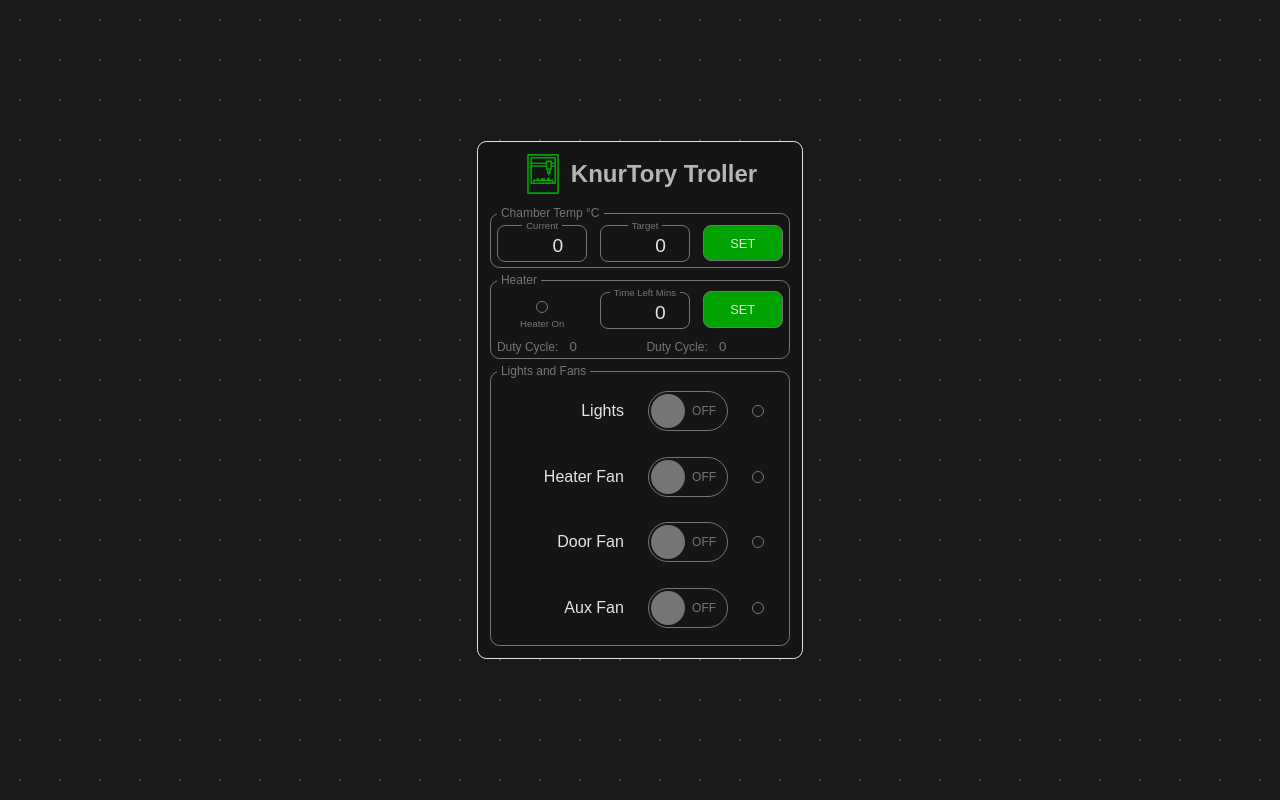
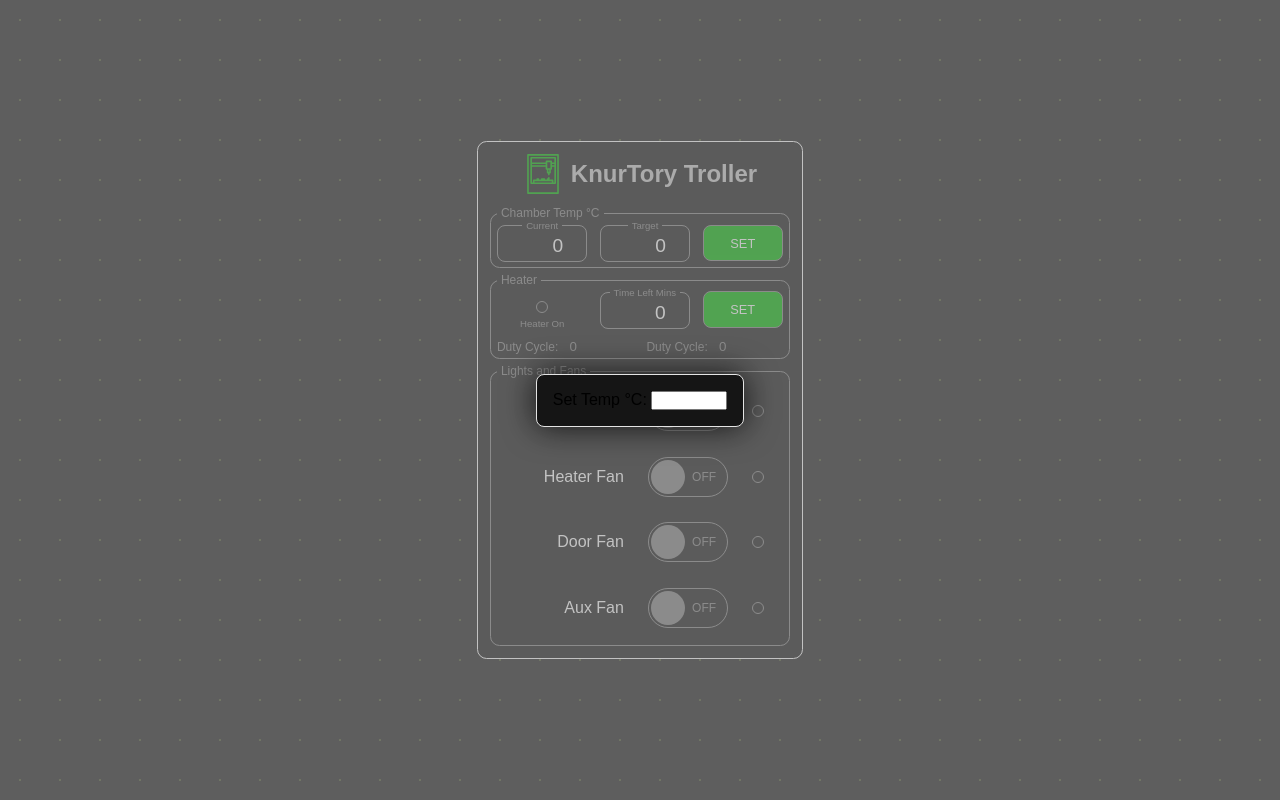
Before and after one commit to chrumck/bambu-chamber-heater, a SvelteKit app: page / in a window 1280 px wide. Built offline with nearby package versions, Linux system fonts and the light colour scheme; no server answers.

Commit message:
first stab at a popup component

```diff
--- a/src/routes/+page.svelte
+++ b/src/routes/+page.svelte
@@ -6,6 +6,7 @@
   import Gauge from "./Gauge.svelte";
   import Led from "./Led.svelte";
   import Switch from "./Switch.svelte";
+  import Popup from "./Popup.svelte";
 
   const appState: AppState = $state(defaultAppState);
   const webSocketUrl = `ws://${page.url.host.replace(/\/+$/, "")}/ws`;
@@ -47,6 +48,7 @@
     <Switch id="doorFanSet" label="Door Fan" />
     <Switch id="auxFanSet" label="Aux Fan" />
   </fieldset>
+  <Popup label="Set Temp °C" min={0} max={100} step={0.1} />
 </div>
 
 <style>
--- /dev/null
+++ b/src/routes/Popup.svelte
@@ -0,0 +1,60 @@
+<script lang="ts">
+  const { label, min, max, step = 1 } = $props();
+</script>
+
+<div class="popup isVisible">
+  <div class="popupContainer">
+    <div class="inputContainer">
+      <label for="input">{label}:</label>
+      <input id="input" type="number" {min} {max} {step} />
+    </div>
+  </div>
+</div>
+
+<style>
+  :root {
+    --popup-timing: 0.3s;
+  }
+
+  .popup {
+    position: fixed;
+    left: 0;
+    top: 0;
+    height: 100%;
+    width: 100%;
+    background-color: rgba(161, 161, 161, 0.5);
+    opacity: 0;
+    visibility: hidden;
+    transition:
+      opacity var(--popup-timing) 0s,
+      visibility 0s var(--popup-timing);
+    display: flex;
+    justify-content: center;
+    align-items: center;
+  }
+
+  .popup.isVisible {
+    opacity: 1;
+    visibility: visible;
+    transition:
+      opacity var(--popup-timing) 0s,
+      visibility 0s 0s;
+  }
+
+  .popupContainer {
+    position: relative;
+    background: var(--clr-bkg);
+    border: 1px solid var(--clr-white);
+    border-radius: 0.5rem;
+    box-shadow: 0 0 2rem rgba(0, 0, 0, 0.8);
+
+    padding: 1rem;
+
+    transform: translateY(-40px);
+    transition: transform var(--popup-timing);
+  }
+
+  .isVisible .popupContainer {
+    transform: translateY(0);
+  }
+</style>
```
